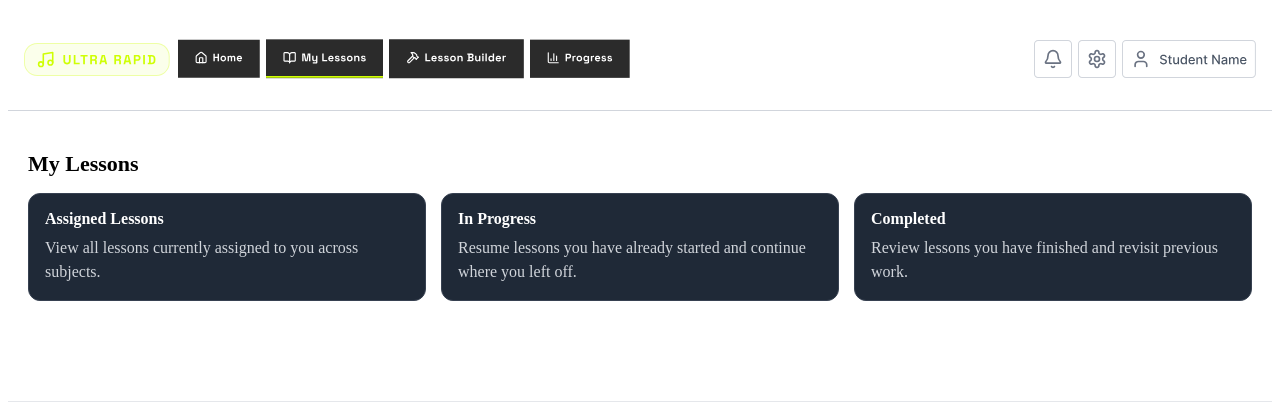
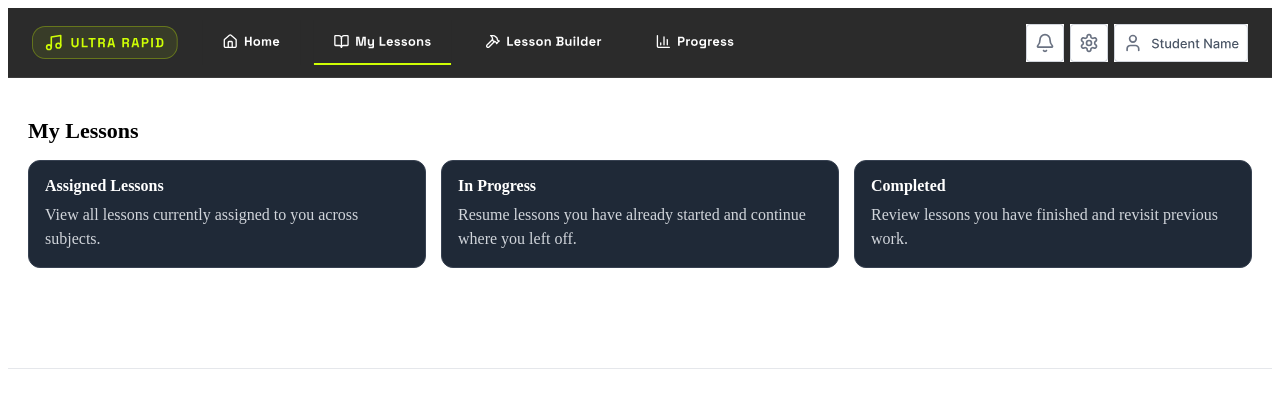
Before and after one commit to Thiiia/ultrarapidplatform, a Next.js app: page /student/lessons in a window 1280 px wide. Shown: the top 408 px of the page. Built offline with nearby package versions, Linux system fonts and the light colour scheme.

Commit message:
Updating backgrounds and tab bars

```diff
--- a/app/student/lessons/page.tsx
+++ b/app/student/lessons/page.tsx
@@ -34,15 +34,15 @@ type UtilityTab = {
 };
 
 const topTabs: HeaderTab[] = [
-  { label: "Home", href: "/student", Icon: HomeIcon, width: 81.77 },
-  { label: "My Lessons", href: "/student/lessons", Icon: MyLessonsTab, width: 117.37 },
+  { label: "Home", href: "/student", Icon: HomeIcon, width: 99 },
+  { label: "My Lessons", href: "/student/lessons", Icon: MyLessonsTab, width: 139 },
   {
     label: "Lesson Builder",
     href: "/student/lesson-builder",
     Icon: LessonBuilderTab,
-    width: 134.83,
+    width: 159,
   },
-  { label: "Progress", href: "/student/progress", Icon: ProgressTab, width: 99.69 },
+  { label: "Progress", href: "/student/progress", Icon: ProgressTab, width: 120 },
 ];
 
 const utilityTabs: UtilityTab[] = [
@@ -118,25 +118,29 @@ export default function MyLessonsPage() {
     >
       <section
         style={{
-          background: "#FFFFFF",
+          background: "#2B2B2B",
+          width: "100%",
+          boxSizing: "border-box",
           height: 70,
           border: "none",
-          borderBottom: "1px solid #D1D5DC",
+          borderBottom: "1px solid #FFFFFF14",
           borderRadius: 0,
-          padding: 16,
+          padding: "16px 24px",
           display: "flex",
           justifyContent: "space-between",
           alignItems: "center",
-          gap: 7.5,
-          flexWrap: "wrap",
+          gap: 24,
+          flexWrap: "nowrap",
+          overflowX: "auto",
         }}
       >
         <div
           style={{
             display: "flex",
             alignItems: "center",
-            gap: 8,
-            flexWrap: "wrap",
+            gap: 24,
+            flexWrap: "nowrap",
+            minWidth: 0,
           }}
         >
           <URIcon
@@ -148,8 +152,9 @@ export default function MyLessonsPage() {
             style={{
               display: "flex",
               alignItems: "center",
-              gap: 6,
-              flexWrap: "wrap",
+              gap: 12,
+              flexWrap: "nowrap",
+              minWidth: 0,
             }}
           >
             {topTabs.map((tab) => {
@@ -187,8 +192,10 @@ export default function MyLessonsPage() {
           style={{
             display: "flex",
             gap: 6,
-            flexWrap: "wrap",
+            flexWrap: "nowrap",
             marginLeft: "auto",
+            alignItems: "center",
+            flexShrink: 0,
           }}
         >
 {utilityTabs.map((tab) => {
```
Also changed, not shown: app/student/lesson-builder/page.tsx (+21 -14 lines), app/student/progress/page.tsx (+21 -14 lines).
